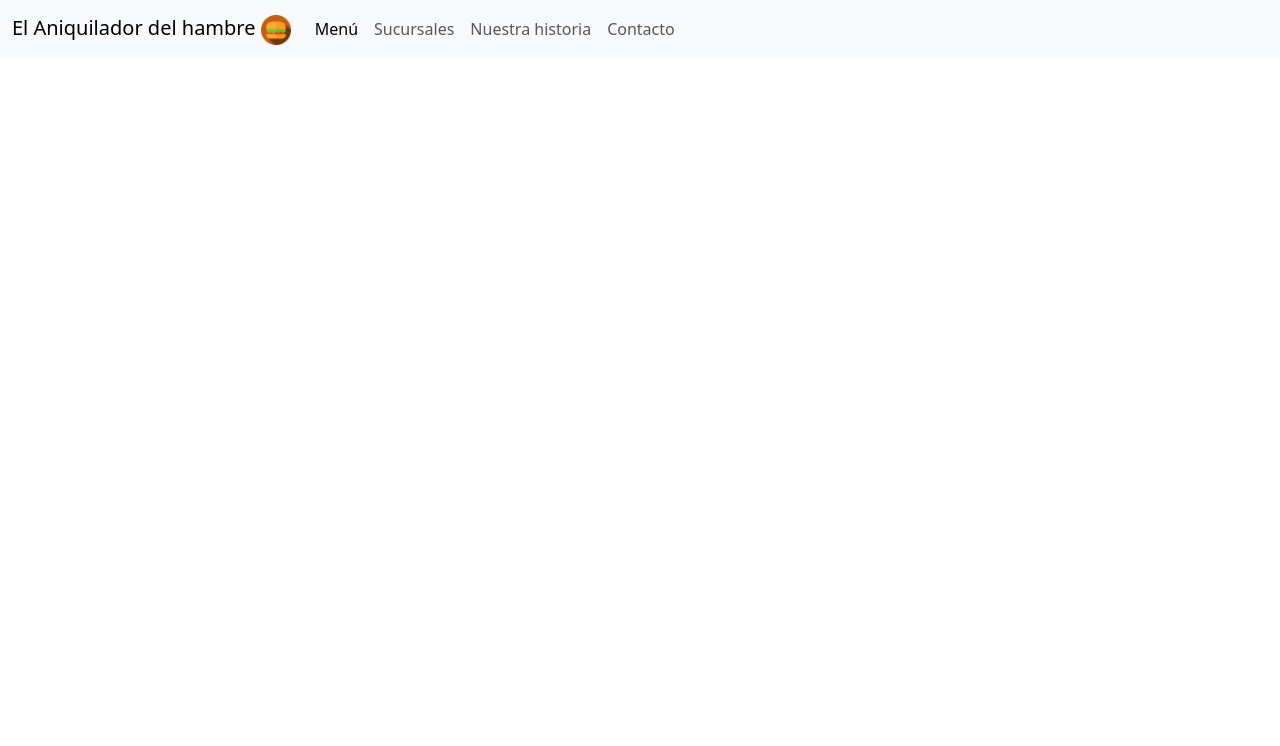
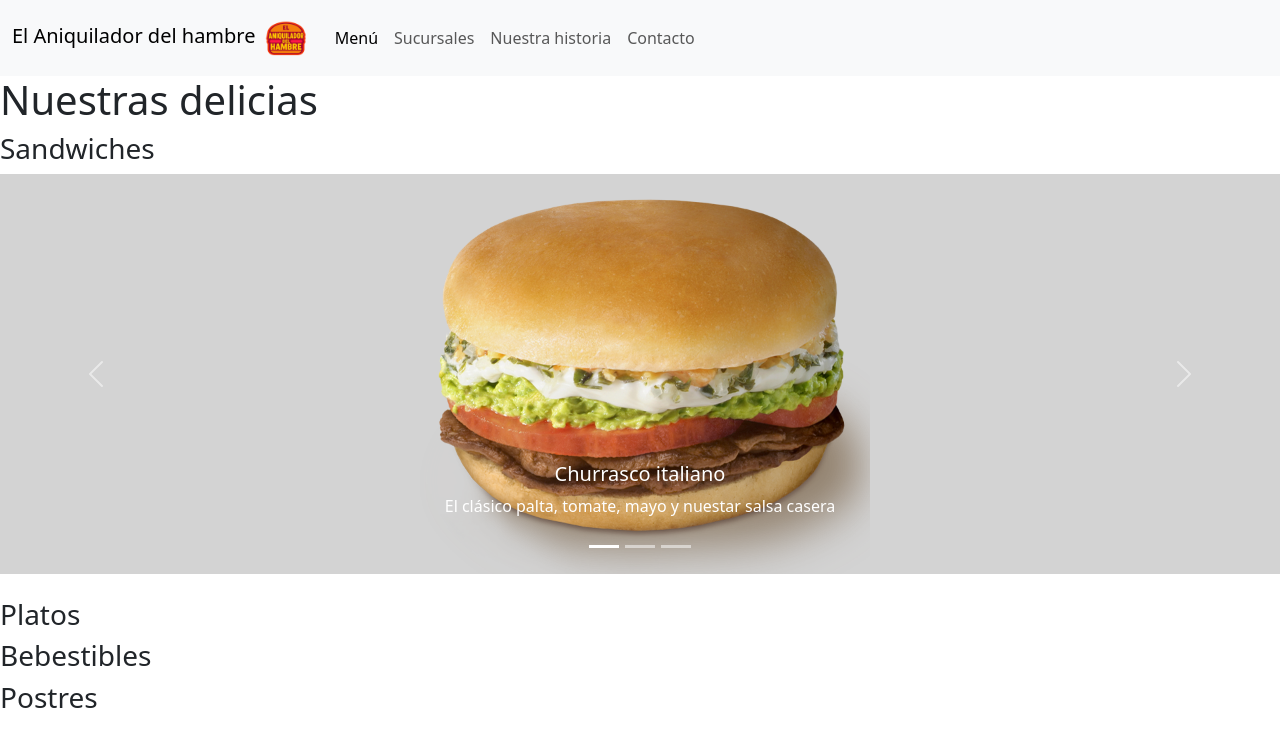
Before and after one commit to AlexanderRamos20/front_fuente_de_soda, a plain HTML site: page index.html in a window 1280 px wide. Drawn offline with nearby package versions, Linux system fonts and the light colour scheme.

Commit message:
Avance en carrusel de sandwich. Actualiza logo header

```diff
--- a/index.html
+++ b/index.html
@@ -6,12 +6,22 @@
     <link href="https://cdn.jsdelivr.net/npm/bootstrap@5.3.5/dist/css/bootstrap.min.css" rel="stylesheet" integrity="sha384-SgOJa3DmI69IUzQ2PVdRZhwQ+dy64/BUtbMJw1MZ8t5HZApcHrRKUc4W0kG879m7" crossorigin="anonymous">
     <script src="https://cdn.jsdelivr.net/npm/bootstrap@5.3.5/dist/js/bootstrap.bundle.min.js" integrity="sha384-k6d4wzSIapyDyv1kpU366/PK5hCdSbCRGRCMv+eplOQJWyd1fbcAu9OCUj5zNLiq" crossorigin="anonymous"></script>
     <title>Menú</title>
+    <style>
+        .carousel-item {
+            background-color: lightgray;
+        }
+        .carousel-item img{
+            height: 400px;
+            width: auto;
+            object-fit: contain;
+        }
+    </style>
 </head>
 <body>
     <header>
         <nav class="navbar navbar-expand-lg bg-body-tertiary">
             <div class="container-fluid">
-              <a class="navbar-brand" href="index.html">El Aniquilador del hambre <img src="/imagenes/hamburguesa_logo.png" width="30px"> </a>
+              <a class="navbar-brand" href="index.html">El Aniquilador del hambre <img src="/imagenes/logo.png" width="50px"> </a>
               <button class="navbar-toggler" type="button" data-bs-toggle="collapse" data-bs-target="#navbarNavAltMarkup" aria-controls="navbarNavAltMarkup" aria-expanded="false" aria-label="Toggle navigation">
                 <span class="navbar-toggler-icon"></span>
               </button>
@@ -26,5 +36,54 @@
             </div>
           </nav>
     </header>
+    <h1>Nuestras delicias</h1>
+
+    <h3>Sandwiches</h3>
+    <div id="carouselExampleCaptions" class="carousel slide">
+        <div class="carousel-indicators">
+          <button type="button" data-bs-target="#carouselExampleCaptions" data-bs-slide-to="0" class="active" aria-current="true" aria-label="Slide 1"></button>
+          <button type="button" data-bs-target="#carouselExampleCaptions" data-bs-slide-to="1" aria-label="Slide 2"></button>
+          <button type="button" data-bs-target="#carouselExampleCaptions" data-bs-slide-to="2" aria-label="Slide 3"></button>
+        </div>
+        <div class="carousel-inner">
+          <div class="carousel-item active">
+            <img src="imagenes/Churrasco-italiano.png" class="d-block w-100" alt="foto churrasco italiano">
+            <div class="carousel-caption d-none d-md-block">
+              <h5>Churrasco italiano</h5>
+              <p>El clásico palta, tomate, mayo y nuestar salsa casera</p>
+            </div>
+          </div>
+          <div class="carousel-item">
+            <img src="imagenes/barros-luco.png" class="d-block w-100" alt="...">
+            <div class="carousel-caption d-none d-md-block">
+              <h5>Barros luco</h5>
+              <p>Carne de primera con el mejor queso local</p>
+            </div>
+          </div>
+          <div class="carousel-item">
+            <img src="imagenes/chacarero.png" class="d-block w-100" alt="...">
+            <div class="carousel-caption d-none d-md-block">
+              <h5>Chacarero</h5>
+              <p>Con tomate, porotos verdes frescos y el mejor ají verde picado</p>
+            </div>
+          </div>
+        </div>
+        <button class="carousel-control-prev" type="button" data-bs-target="#carouselExampleCaptions" data-bs-slide="prev">
+          <span class="carousel-control-prev-icon" aria-hidden="true"></span>
+          <span class="visually-hidden">Previous</span>
+        </button>
+        <button class="carousel-control-next" type="button" data-bs-target="#carouselExampleCaptions" data-bs-slide="next">
+          <span class="carousel-control-next-icon" aria-hidden="true"></span>
+          <span class="visually-hidden">Next</span>
+        </button>
+      </div>
+    <br>
+    <h3>Platos</h3>
+
+
+    <h3>Bebestibles</h3>
+
+    <h3>Postres</h3>
+
 </body>
 </html>
```
Also changed, not shown: contacto.html (+1 -1 lines), nuestraHistoria.html (+1 -1 lines), sucursales.html (+1 -1 lines), imagenes/Churrasco-italiano.png (added), imagenes/chacarero.png (added), imagenes/logo.png (added), 1 other file.
